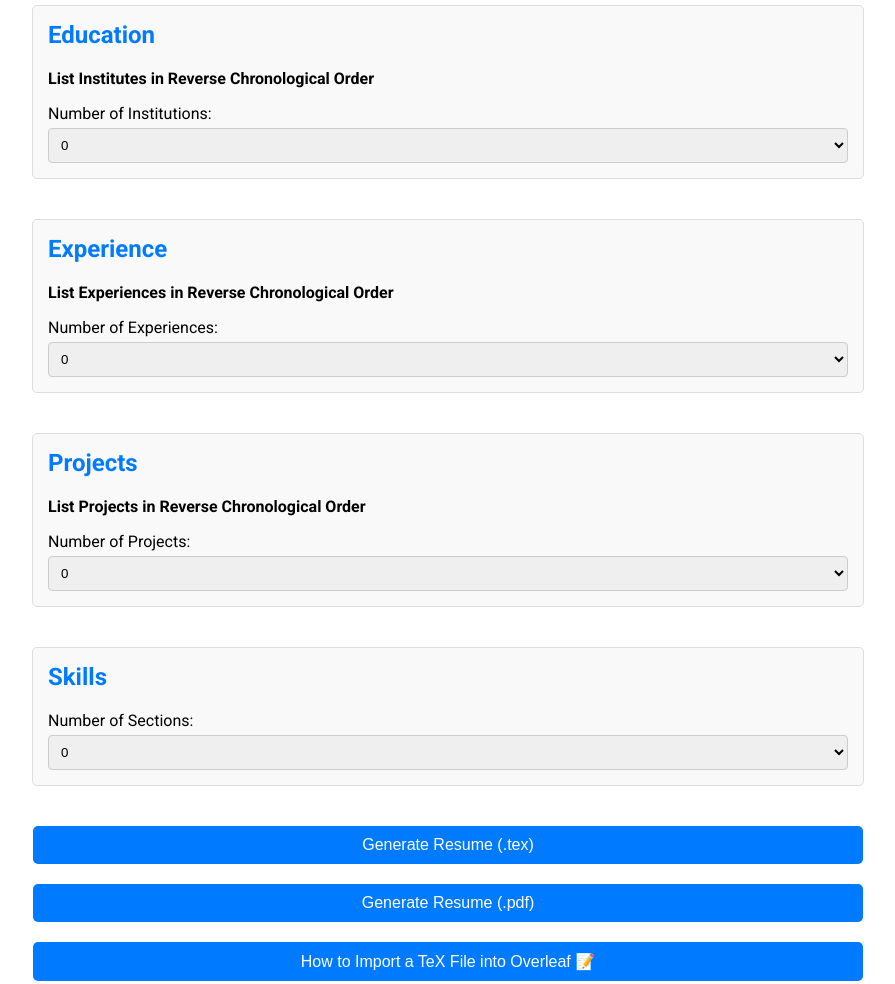
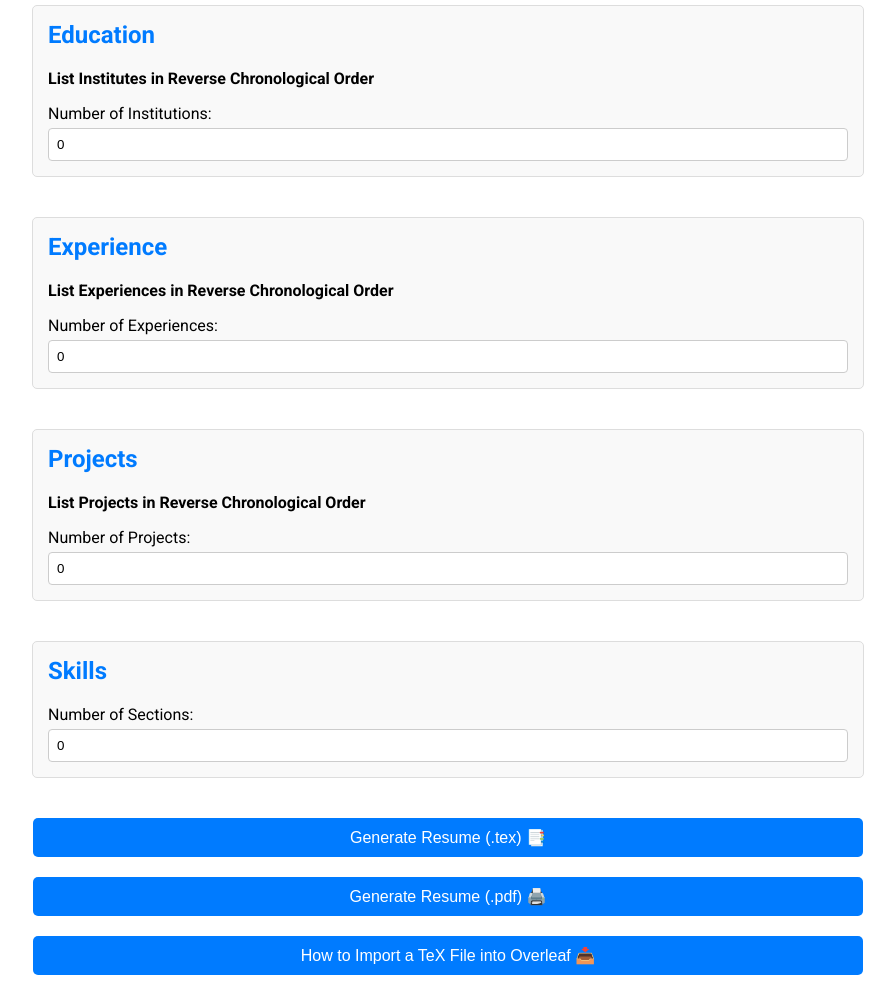
Before and after one commit to Mayan-S/resume-builder, a plain HTML site: page index.html in a window 1280 px wide. Shown: the part 820-1804 px from the top of the page, without its empty margins (192-1087 px from the left). Drawn offline with nearby package versions, Linux system fonts and the light colour scheme.

Commit message:
commit main

```diff
--- a/index.html
+++ b/index.html
@@ -15,7 +15,7 @@
     <div class="header-section">
         <h1>Generate an <a href="https://www.reddit.com/r/EngineeringResumes/wiki/index/" class="highlight"
                 target="_blank">Engineering Resume</a></h1>
-        <p>Create a TeX file for accuracy or a PDF file for convenience</p>
+        <p>📂 Create a TeX file for accuracy or a PDF file for convenience 📝</p>
     </div>
 
     <div class="resume-style-section">
@@ -56,13 +56,7 @@
         <h2>Education</h2>
         <p>List Institutes in Reverse Chronological Order</p>
         <label for="num-institutions">Number of Institutions:</label>
-        <select id="num-institutions">
-            <option value="0">0</option>
-            <option value="1">1</option>
-            <option value="2">2</option>
-            <option value="3">3</option>
-            <option value="4">4</option>
-        </select>
+        <input type="number" id="num-institutions" min="0" max="4" value="0">
         <div id="education-forms"></div>
     </div>
 
@@ -72,17 +66,7 @@
         <h2>Experience</h2>
         <p>List Experiences in Reverse Chronological Order</p>
         <label for="num-experiences">Number of Experiences:</label>
-        <select id="num-experiences">
-            <option value="0">0</option>
-            <option value="1">1</option>
-            <option value="2">2</option>
-            <option value="3">3</option>
-            <option value="4">4</option>
-            <option value="5">5</option>
-            <option value="6">6</option>
-            <option value="7">7</option>
-            <option value="8">8</option>
-        </select>
+        <input type="number" id="num-experiences" min="0" max="8" value="0">
         <div id="experience-forms"></div>
     </div>
 
@@ -92,17 +76,7 @@
         <h2>Projects</h2>
         <p>List Projects in Reverse Chronological Order</p>
         <label for="num-projects">Number of Projects:</label>
-        <select id="num-projects">
-            <option value="0">0</option>
-            <option value="1">1</option>
-            <option value="2">2</option>
-            <option value="3">3</option>
-            <option value="4">4</option>
-            <option value="5">5</option>
-            <option value="6">6</option>
-            <option value="7">7</option>
-            <option value="8">8</option>
-        </select>
+        <input type="number" id="num-projects" min="0" max="8" value="0">
         <div id="project-forms"></div>
     </div>
 
@@ -111,34 +85,26 @@
     <div class="skills-section">
         <h2>Skills</h2>
         <label for="num-skills-sections">Number of Sections:</label>
-        <select id="num-skills-sections">
-            <option value="0">0</option>
-            <option value="1">1</option>
-            <option value="2">2</option>
-            <option value="3">3</option>
-            <option value="4">4</option>
-            <option value="5">5</option>
-            <option value="6">6</option>
-        </select>
+        <input type="number" id="num-skills-sections" min="0" max="6" value="0">
         <div id="skills-forms"></div>
     </div>
 
     <script src="scripts/skills.js"></script>
 
     <div class="create-resume-section">
-        <button id="create-resume">Generate Resume (.tex)</button>
+        <button id="create-resume">Generate Resume (.tex) 📑</button>
     </div>
 
     <script src="scripts/texGeneration.js"></script>
 
     <div class="create-resume-section">
-        <button id="create-pdf-resume">Generate Resume (.pdf)</button>
+        <button id="create-pdf-resume">Generate Resume (.pdf) 🖨️</button>
     </div>
 
     <script src="scripts/pdfGeneration.js"></script>
 
     <div class="create-resume-section">
-        <button id="instruction-button">How to Import a TeX File into Overleaf 📝</button>
+        <button id="instruction-button">How to Import a TeX File into Overleaf 📥</button>
     </div>
 
     <script src="scripts/instructions.js"></script>
--- a/scripts/education.js
+++ b/scripts/education.js
@@ -1,4 +1,4 @@
-const numInstitutionsSelect = document.getElementById('num-institutions');
+const numInstitutionsInput = document.getElementById('num-institutions');
 const educationFormsContainer = document.getElementById('education-forms');
 
 let educationData = [];
@@ -26,7 +26,17 @@ function createEducationForm(index) {
 }
 
 function updateEducationForms() {
-    const numInstitutions = parseInt(numInstitutionsSelect.value, 10);
+    let numInstitutions = parseInt(numInstitutionsInput.value, 10) || 0;
+
+    // Ensure the number is within the valid range
+    if (numInstitutions < 0) {
+        numInstitutions = 0;
+    } else if (numInstitutions > 4) {
+        numInstitutions = 4;
+    }
+
+    numInstitutionsInput.value = numInstitutions; // Update the input value to reflect the valid range
+
     educationFormsContainer.innerHTML = '';
     educationData = [];
     for (let i = 1; i <= numInstitutions; i++) {
@@ -77,6 +87,6 @@ function attachEducationListeners() {
     });
 }
 
-numInstitutionsSelect.addEventListener('change', updateEducationForms);
+numInstitutionsInput.addEventListener('input', updateEducationForms);
 
 updateEducationForms();
--- a/scripts/experience.js
+++ b/scripts/experience.js
@@ -1,4 +1,4 @@
-const numExperiencesSelect = document.getElementById('num-experiences');
+const numExperiencesInput = document.getElementById('num-experiences');
 const experienceFormsContainer = document.getElementById('experience-forms');
 
 let experienceData = [];
@@ -7,11 +7,11 @@ function createExperienceForm(index) {
     return `
         <div class="experience-form" id="experience-form-${index}">
             <hr>
+            <label for="position-${index}">Position:</label>
+            <input type="text" id="position-${index}" name="position-${index}" required><br>
+
             <label for="organization-${index}">Name of Organization:</label>
             <input type="text" id="organization-${index}" name="organization-${index}" required><br>
-
-            <label for="position-${index}">Position:</label>
-            <input type="text" id="position-${index}" name="position-${index}" required><br>
 
             <label for="exp-start-date-${index}">Start Date:</label>
             <input type="text" id="exp-start-date-${index}" name="exp-start-date-${index}" required><br>
@@ -20,16 +20,24 @@ function createExperienceForm(index) {
             <input type="text" id="exp-end-date-${index}" name="exp-end-date-${index}" required><br>
 
             <label for="num-points-${index}">Number of Points:</label>
-            <select id="num-points-${index}">
-                ${Array.from({ length: 11 }, (_, i) => `<option value="${i}">${i}</option>`).join('')}
-            </select>
+            <input type="number" id="num-points-${index}" min="0" max="10" value="0"><br>
             <div id="points-container-${index}"></div>
         </div>
     `;
 }
 
 function updateExperienceForms() {
-    const numExperiences = parseInt(numExperiencesSelect.value, 10);
+    let numExperiences = parseInt(numExperiencesInput.value, 10) || 0;
+
+    // Ensure the number is within the valid range
+    if (numExperiences < 0) {
+        numExperiences = 0;
+    } else if (numExperiences > 8) {
+        numExperiences = 8;
+    }
+
+    numExperiencesInput.value = numExperiences; // Update the input value to reflect the valid range
+
     experienceFormsContainer.innerHTML = '';
     experienceData = [];
     for (let i = 1; i <= numExperiences; i++) {
@@ -51,7 +59,7 @@ function attachExperienceListeners() {
         const positionInput = document.getElementById(`position-${index + 1}`);
         const startDateInput = document.getElementById(`exp-start-date-${index + 1}`);
         const endDateInput = document.getElementById(`exp-end-date-${index + 1}`);
-        const numPointsSelect = document.getElementById(`num-points-${index + 1}`);
+        const numPointsInput = document.getElementById(`num-points-${index + 1}`);
         const pointsContainer = document.getElementById(`points-container-${index + 1}`);
 
         organizationInput.addEventListener('input', (event) => {
@@ -74,8 +82,18 @@ function attachExperienceListeners() {
             console.log(`End Date ${index + 1}:`, experienceData[index].endDate);
         });
 
-        numPointsSelect.addEventListener('change', () => {
-            const numPoints = parseInt(numPointsSelect.value, 10);
+        numPointsInput.addEventListener('input', () => {
+            let numPoints = parseInt(numPointsInput.value, 10) || 0;
+
+            // Ensure the number is within the valid range
+            if (numPoints < 0) {
+                numPoints = 0;
+            } else if (numPoints > 10) {
+                numPoints = 10;
+            }
+
+            numPointsInput.value = numPoints; // Update the input value to reflect the valid range
+
             pointsContainer.innerHTML = '';
             experienceData[index].points = Array(numPoints).fill('');
             for (let j = 1; j <= numPoints; j++) {
@@ -92,10 +110,10 @@ function attachExperienceListeners() {
             }
         });
 
-        numPointsSelect.dispatchEvent(new Event('change'));
+        numPointsInput.dispatchEvent(new Event('input'));
     });
 }
 
-numExperiencesSelect.addEventListener('change', updateExperienceForms);
+numExperiencesInput.addEventListener('input', updateExperienceForms);
 
 updateExperienceForms();
--- a/scripts/projects.js
+++ b/scripts/projects.js
@@ -1,4 +1,4 @@
-const numProjectsSelect = document.getElementById('num-projects');
+const numProjectsInput = document.getElementById('num-projects');
 const projectFormsContainer = document.getElementById('project-forms');
 
 let projectData = [];
@@ -20,16 +20,24 @@ function createProjectForm(index) {
             <input type="text" id="proj-end-date-${index}" name="proj-end-date-${index}" required><br>
 
             <label for="proj-num-points-${index}">Number of Points:</label>
-            <select id="proj-num-points-${index}">
-                ${Array.from({ length: 11 }, (_, i) => `<option value="${i}">${i}</option>`).join('')}
-            </select>
+            <input type="number" id="proj-num-points-${index}" min="0" max="10" value="0"><br>
             <div id="proj-points-container-${index}"></div>
         </div>
     `;
 }
 
 function updateProjectForms() {
-    const numProjects = parseInt(numProjectsSelect.value, 10);
+    let numProjects = parseInt(numProjectsInput.value, 10) || 0;
+
+    // Ensure the number is within the valid range
+    if (numProjects < 0) {
+        numProjects = 0;
+    } else if (numProjects > 8) {
+        numProjects = 8;
+    }
+
+    numProjectsInput.value = numProjects; // Update the input value to reflect the valid range
+
     projectFormsContainer.innerHTML = '';
     projectData = [];
     for (let i = 1; i <= numProjects; i++) {
@@ -51,7 +59,7 @@ function attachProjectListeners() {
         const linkOrTeamInput = document.getElementById(`link-or-team-${index + 1}`);
         const startDateInput = document.getElementById(`proj-start-date-${index + 1}`);
         const endDateInput = document.getElementById(`proj-end-date-${index + 1}`);
-        const numPointsSelect = document.getElementById(`proj-num-points-${index + 1}`);
+        const numPointsInput = document.getElementById(`proj-num-points-${index + 1}`);
         const pointsContainer = document.getElementById(`proj-points-container-${index + 1}`);
 
         projectNameInput.addEventListener('input', (event) => {
@@ -74,8 +82,18 @@ function attachProjectListeners() {
             console.log(`Project ${index + 1} End Date:`, projectData[index].endDate);
         });
 
-        numPointsSelect.addEventListener('change', () => {
-            const numPoints = parseInt(numPointsSelect.value, 10);
+        numPointsInput.addEventListener('input', () => {
+            let numPoints = parseInt(numPointsInput.value, 10) || 0;
+
+            // Ensure the number is within the valid range
+            if (numPoints < 0) {
+                numPoints = 0;
+            } else if (numPoints > 10) {
+                numPoints = 10;
+            }
+
+            numPointsInput.value = numPoints; // Update the input value to reflect the valid range
+
             pointsContainer.innerHTML = '';
             projectData[index].points = Array(numPoints).fill('');
             for (let j = 1; j <= numPoints; j++) {
@@ -92,10 +110,10 @@ function attachProjectListeners() {
             }
         });
 
-        numPointsSelect.dispatchEvent(new Event('change'));
+        numPointsInput.dispatchEvent(new Event('input'));
     });
 }
 
-numProjectsSelect.addEventListener('change', updateProjectForms);
+numProjectsInput.addEventListener('input', updateProjectForms);
 
 updateProjectForms();
--- a/scripts/skills.js
+++ b/scripts/skills.js
@@ -1,4 +1,4 @@
-const numSkillsSectionsSelect = document.getElementById('num-skills-sections');
+const numSkillsSectionsInput = document.getElementById('num-skills-sections');
 const skillsFormsContainer = document.getElementById('skills-forms');
 
 let skillsData = [];
@@ -17,7 +17,17 @@ function createSkillsForm(index) {
 }
 
 function updateSkillsForms() {
-    const numSkillsSections = parseInt(numSkillsSectionsSelect.value, 10);
+    let numSkillsSections = parseInt(numSkillsSectionsInput.value, 10) || 0;
+
+    // Ensure the number is within the valid range
+    if (numSkillsSections < 0) {
+        numSkillsSections = 0;
+    } else if (numSkillsSections > 6) {
+        numSkillsSections = 6;
+    }
+
+    numSkillsSectionsInput.value = numSkillsSections; // Update the input value to reflect the valid range
+
     skillsFormsContainer.innerHTML = '';
     skillsData = [];
     for (let i = 1; i <= numSkillsSections; i++) {
@@ -47,6 +57,6 @@ function attachSkillsListeners() {
     });
 }
 
-numSkillsSectionsSelect.addEventListener('change', updateSkillsForms);
+numSkillsSectionsInput.addEventListener('input', updateSkillsForms);
 
 updateSkillsForms();
--- a/styles.css
+++ b/styles.css
@@ -144,7 +144,8 @@ body {
 }
 
 .create-resume-section {
-    text-align: center;
+    display: flex;
+    justify-content: center;
 }
 
 #create-resume {
```
